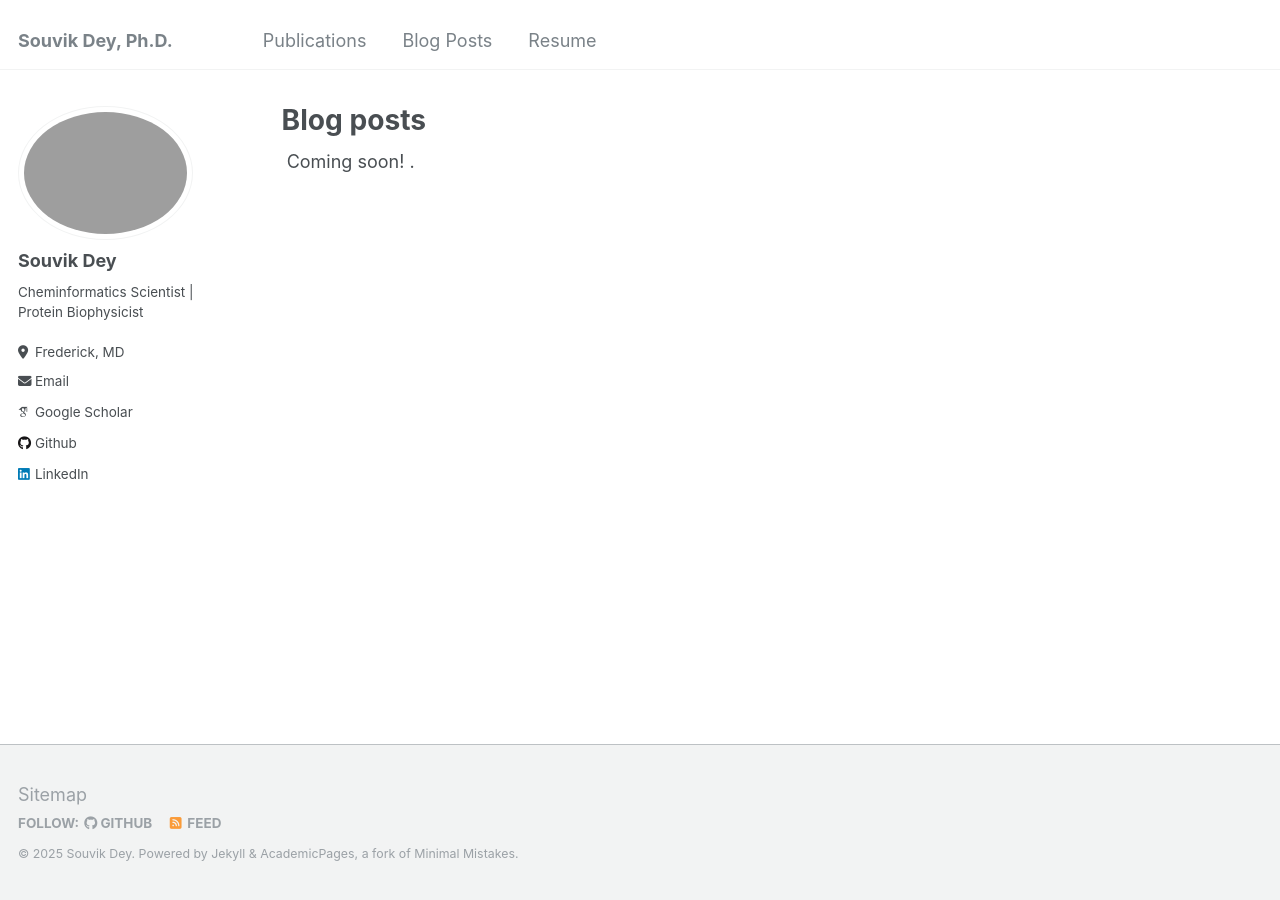
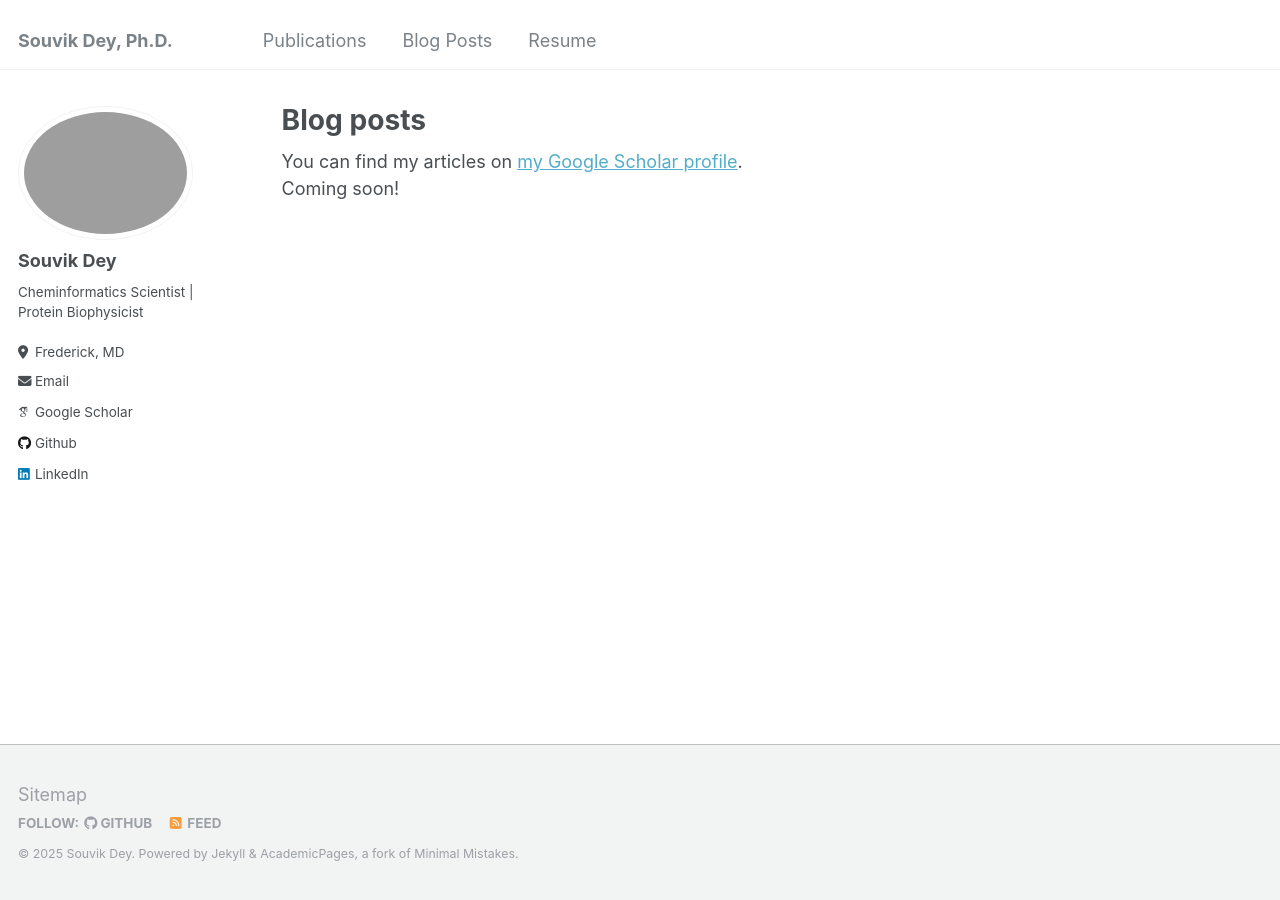
Before and after one commit to sdey17/sdey17.github.io, a Jekyll site: the page built from _pages/year-archive.html, in a window 1280 px wide. Built offline with Jekyll 4.4.1, drawn with Linux system fonts in a browser that asks for light colours; some web fonts are replaced.

Commit message:
Update year-archive.html

```diff
--- a/_pages/year-archive.html
+++ b/_pages/year-archive.html
@@ -7,7 +7,11 @@ redirect_from:
   - /wordpress/blog-posts/
 ---
 
-<div class="wordwrap"> Coming soon! </a>.</div>
+{% if site.author.googlescholar %}
+  <div class="wordwrap">You can find my articles on <a href="{{site.author.googlescholar}}">my Google Scholar profile</a>.</div>
+{% endif %}
+
+<div class="wordwrap">Coming soon!</div>
 
 {% include base_path %}
 {% capture written_year %}'None'{% endcapture %}
```
